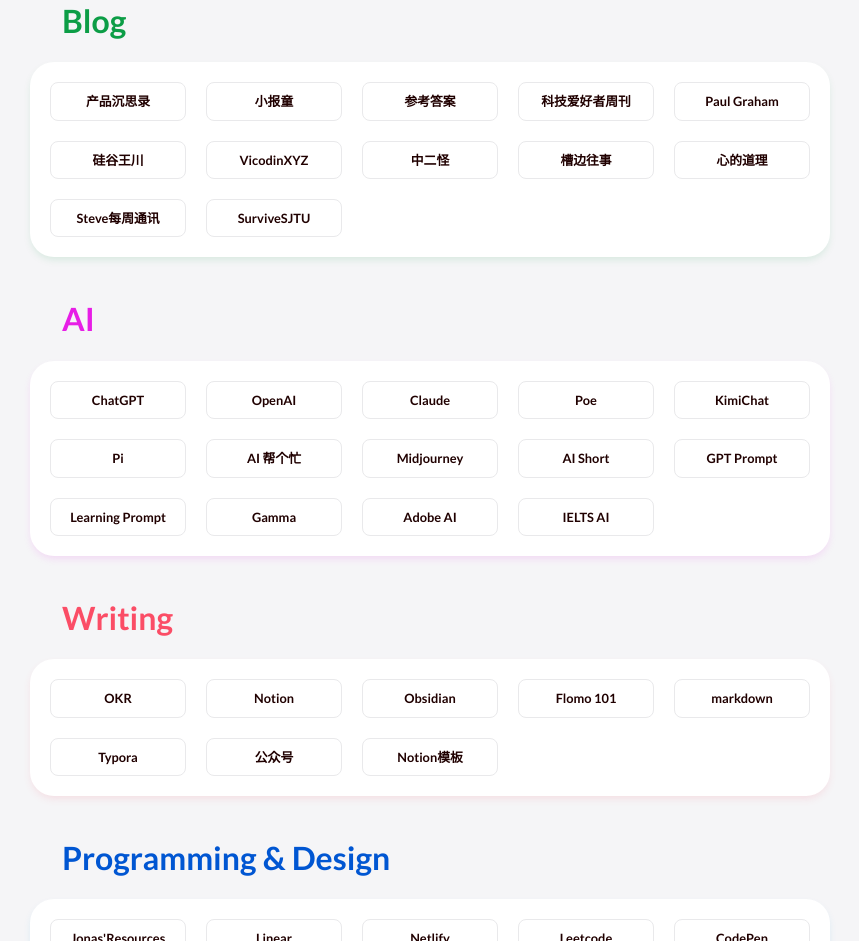
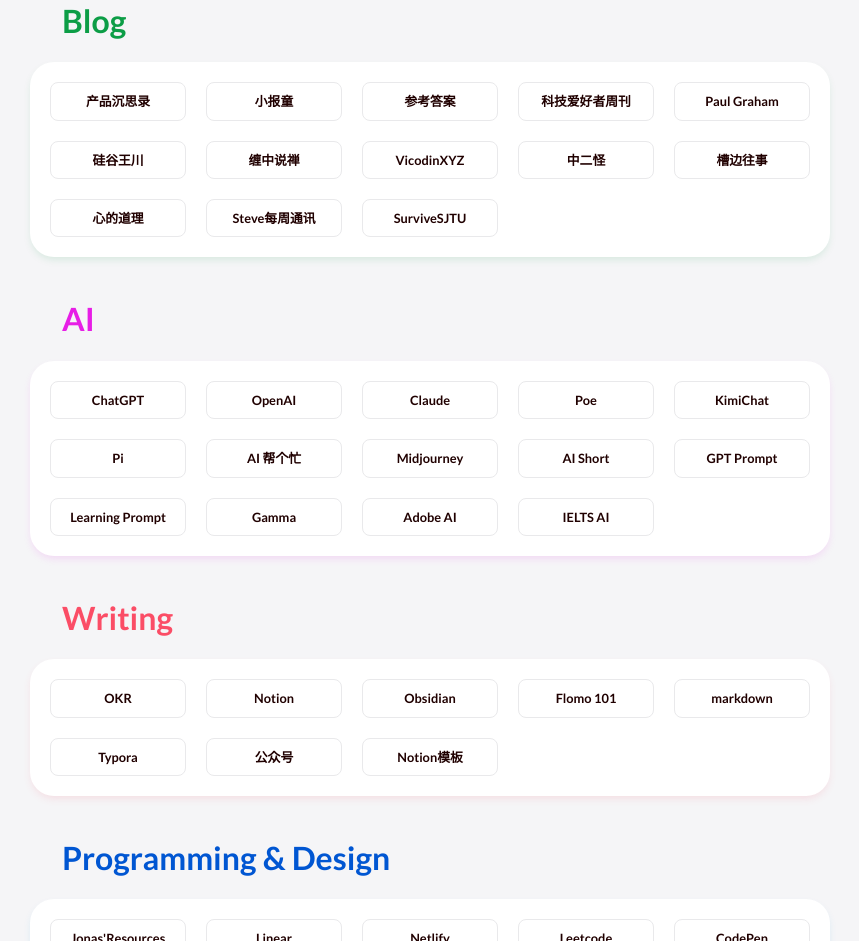
Before and after one commit to Egcoo/egcoo.github.io, a website built with Parcel: page index.html in a window 1280 px wide. Shown: the part 1438-2379 px from the top of the page, without its empty margins (210-1069 px from the left). Built offline with nearby package versions, Linux system fonts and the light colour scheme.

Commit message:
regular website replacement

```diff
--- a/index.html
+++ b/index.html
@@ -378,7 +378,7 @@
             </li>
             <li class="link-list__item">
               <a
-                href="https://www.hdmoli.com/"
+                href="https://www.hdmoli.pro/"
                 class="link-list__link"
                 target="_blank"
                 rel="noreferrer"
@@ -608,6 +608,15 @@
                 target="_blank"
                 rel="noreferrer"
                 >硅谷王川</a
+              >
+            </li>
+            <li class="link-list__item">
+              <a
+                href="https://chzhshch.blog/"
+                class="link-list__link"
+                target="_blank"
+                rel="noreferrer"
+                >缠中说禅</a
               >
             </li>
             <li class="link-list__item">
```
